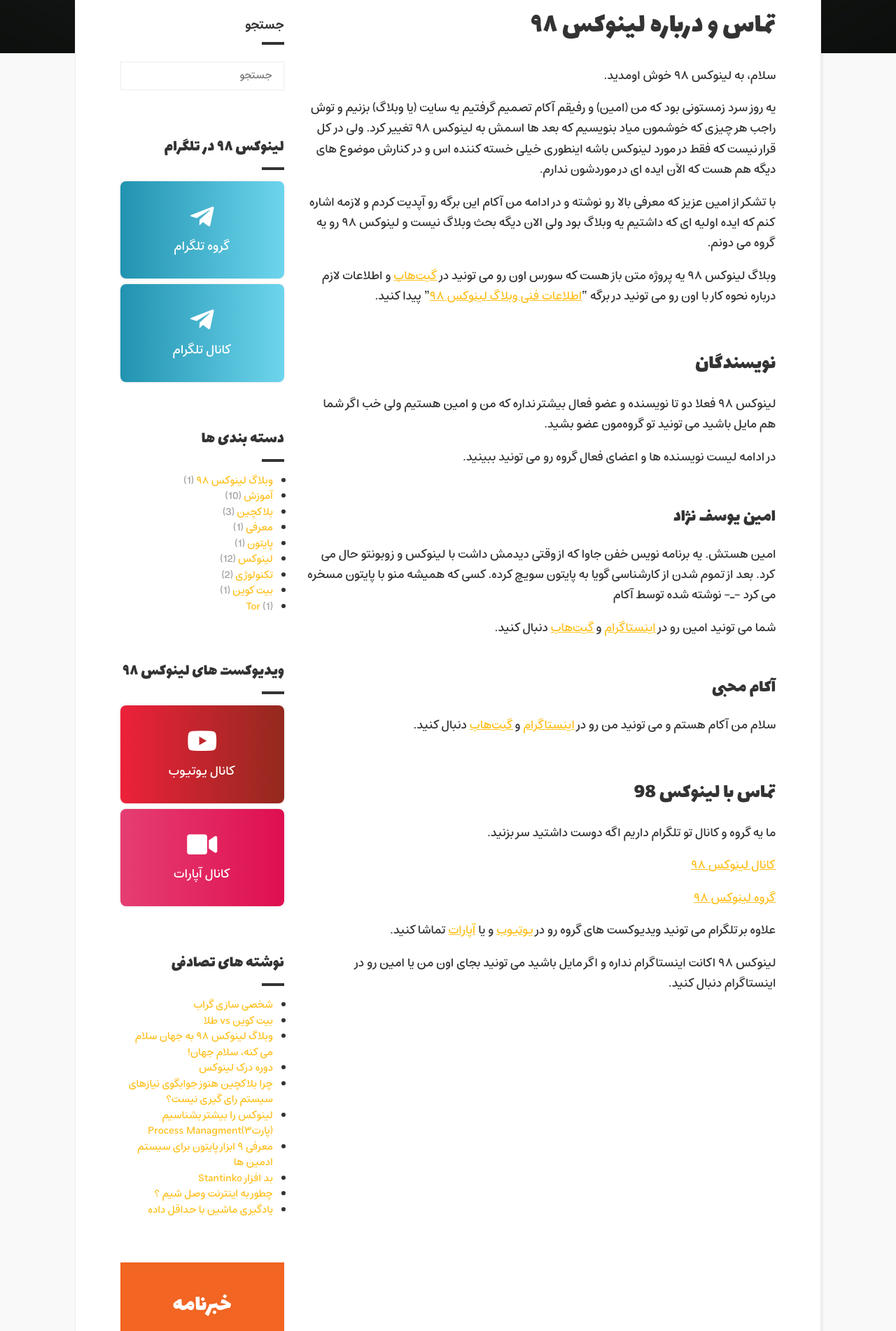
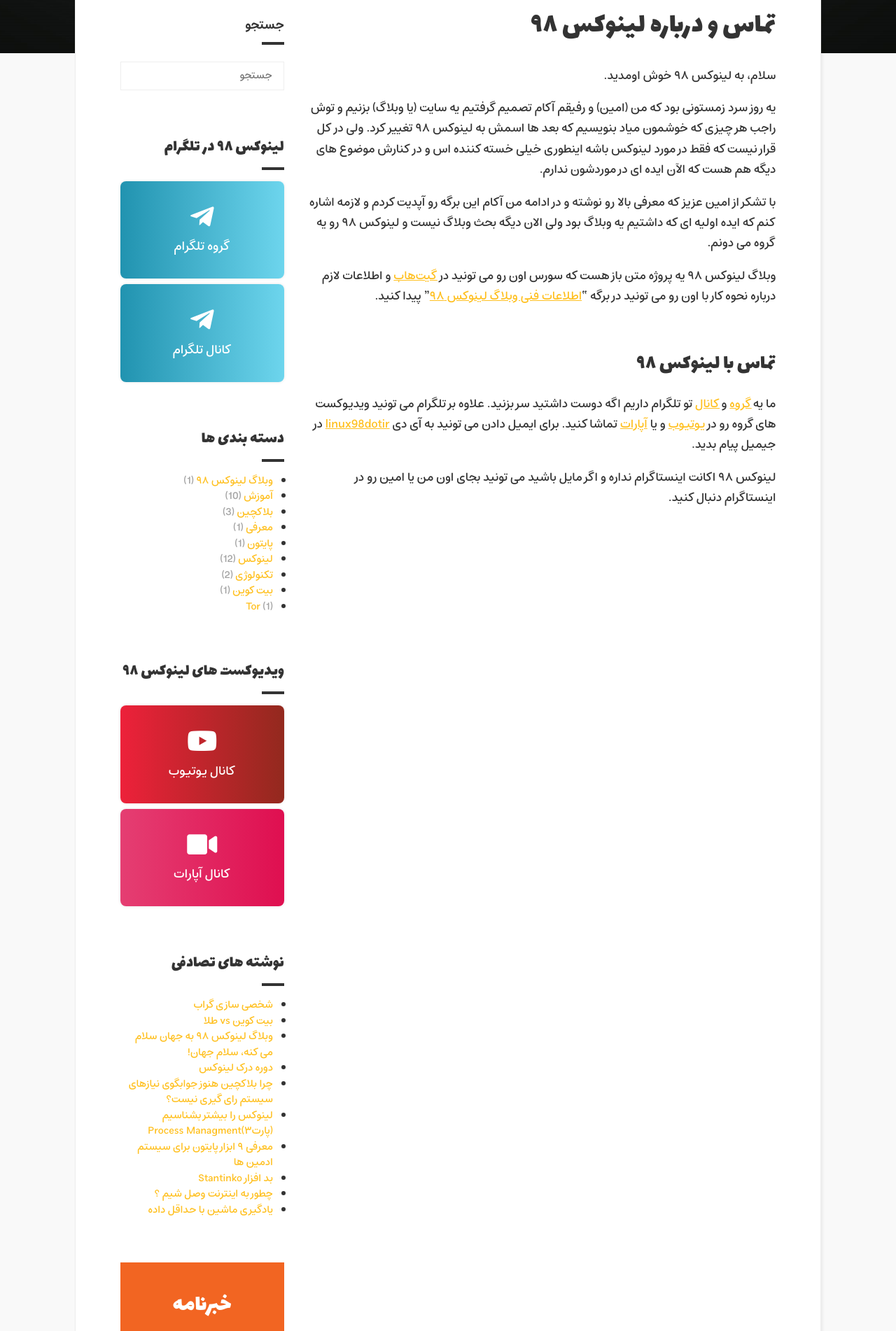
Before and after one commit to akamohebbi/linux98.ir, a Jekyll site: the page built from _pages/linux98.md, in a window 1280 px wide. Shown: the part 824-2726 px from the top of the page at 70% size. Built offline with Jekyll 4.4.1, drawn with Linux system fonts in a browser that asks for light colours.

```diff
--- a/_pages/linux98.md
+++ b/_pages/linux98.md
@@ -11,30 +11,8 @@ comments: false
 
 وبلاگ لینوکس ۹۸ یه پروژه متن باز هست که سورس اون رو می تونید در [گیت‌هاب](https://github.com/akamohebbi/linux98.ir) و اطلاعات لازم درباره نحوه کار با اون رو می تونید در برگه "[اطلاعات فنی وبلاگ لینوکس ۹۸]({% link _pages/howto.md %})" پیدا کنید.
 
-## نویسندگان
+## تماس با لینوکس ۹۸
 
-لینوکس ۹۸ فعلا دو تا نویسنده و عضو فعال بیشتر نداره که من و امین هستیم ولی خب اگر شما هم مایل باشید می تونید تو گروه‌مون عضو بشید.
-
-در ادامه لیست نویسنده ها و اعضای فعال گروه رو می تونید ببینید.
-
-### امین یوسف نژاد
-
-امین هستش. یه برنامه نویس خفن جاوا که از وقتی دیدمش داشت با لینوکس و  زوبونتو حال می کرد. بعد از تموم شدن از کارشناسی گویا به پایتون سویچ  کرده. کسی که همیشه منو با پایتون مسخره می کرد -_- نوشته شده توسط آکام
-
-شما می تونید امین رو در [اینستاگرام](https://instagram.com/amin_yousefneajd_) و [گیت‌هاب](https://github.com/HarlyquinForest) دنبال کنید.
-
-### آکام محبی
-
-سلام من آکام هستم و می تونید من رو در [اینستاگرام](https://instagram.com/akamohebbi/) و [گیت‌هاب](https://github.com/akamohebbi/) دنبال کنید.
-
-## تماس با لینوکس 98
-
-ما یه گروه و کانال تو تلگرام داریم اگه دوست داشتید سر بزنید.
-
-[کانال لینوکس ۹۸](https://t.me/linux98dotir)
-
-[گروه لینوکس ۹۸](https://t.me/linux98ir)
-
-علاوه بر تلگرام می تونید ویدیوکست های گروه رو در [یوتیوب](https://www.youtube.com/channel/UCU_SZ-kFvJCdUdIeYh-3cGA) و یا [آپارات](https://www.aparat.com/linux98) تماشا کنید.
+ما یه [گروه](https://t.me/linux98ir) و [کانال](https://t.me/linux98dotir) تو تلگرام داریم اگه دوست داشتید سر بزنید. علاوه بر تلگرام می تونید ویدیوکست های گروه رو در [یوتیوب](https://www.youtube.com/channel/UCU_SZ-kFvJCdUdIeYh-3cGA) و یا [آپارات](https://www.aparat.com/linux98) تماشا کنید. برای ایمیل دادن می تونید به آی دی [linux98dotir](mailto:linux98dotir@gmail.com) در جیمیل پیام بدید.
 
 لینوکس ۹۸ اکانت اینستاگرام نداره و اگر مایل باشید می تونید بجای اون من یا امین رو در اینستاگرام دنبال کنید.
--- a/_sass/_home.scss
+++ b/_sass/_home.scss
@@ -140,7 +140,7 @@ a {
 }
 
 .page-article {
-    margin-top: 64px;
+    margin-top: 128px;
 
     &:first-child {
         margin-top: 0;
@@ -250,7 +250,7 @@ a {
 }
 
 .article-image-small {
-    width: 320px;
+    width: 400px;
     height: auto;
     margin-bottom: 16px;
     margin-left: 16px;
@@ -378,6 +378,41 @@ a {
 
     &:hover {
         color: $text_color_secondary;
+    }
+}
+
+.read-more,
+.read-it-later {
+    transition: all .3s;
+    &:hover {
+        transition: all .3s;
+    }
+}
+
+.read-more {
+    background-color: #333;
+    color: #ffffff;
+    border: 1px solid #333;
+
+    &:hover {
+        background-color: $theme_color !important;
+        border-color: $theme_color !important;
+        color: #ffffff !important;
+    }
+}
+
+.read-it-later {
+    color: #333;
+    border: 1px solid #333;
+    white-space: nowrap;
+
+    &:hover {
+        border-color: $theme_color !important;
+        color: $theme_color !important;
+    }
+
+    i {
+        margin-left: 4px;
     }
 }
 
```
Also changed, not shown: _layouts/blog.html (+16 -9 lines).
